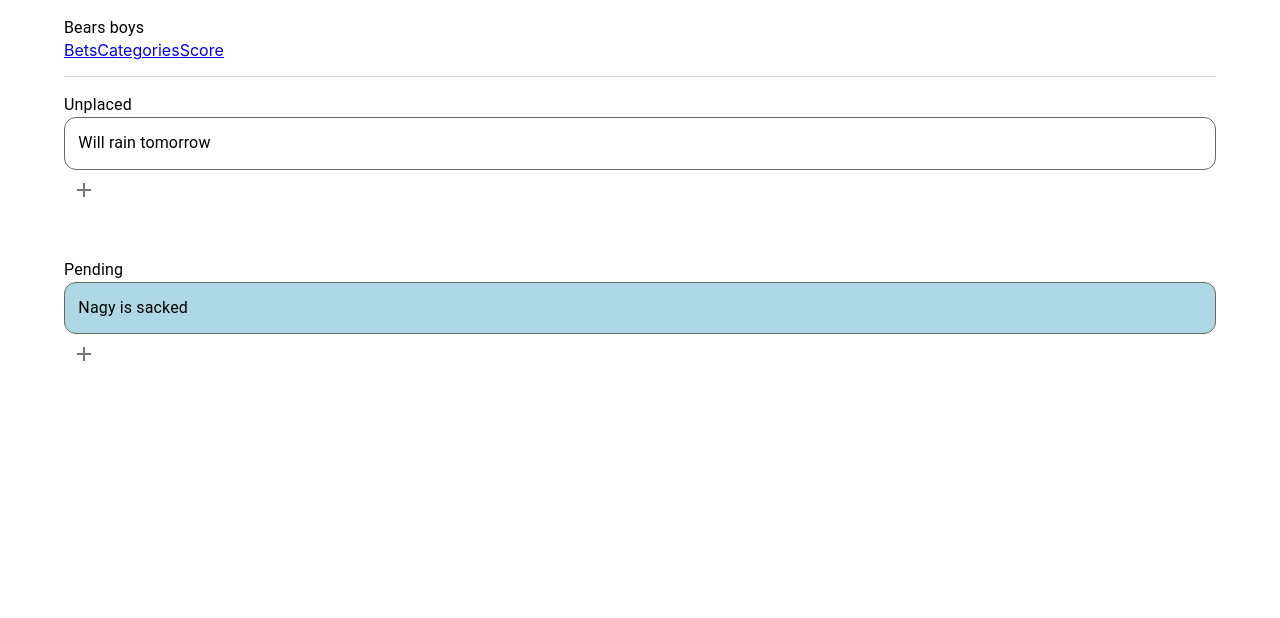
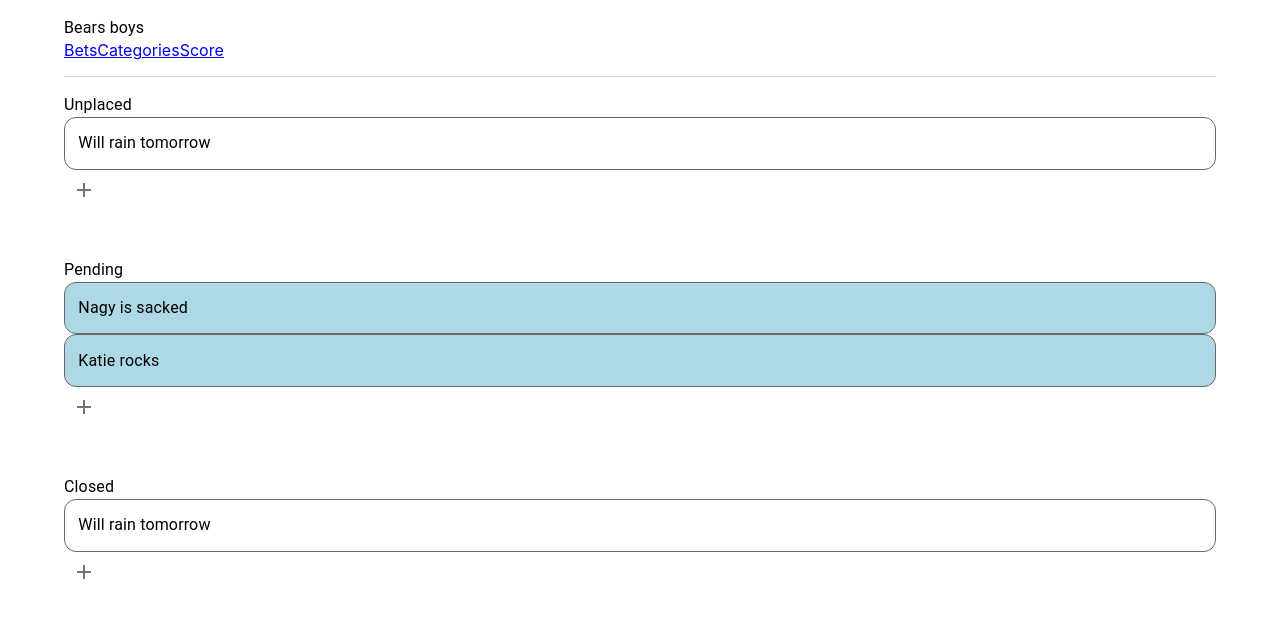
Before and after one commit to GraysonRicketts/Bets-With-Friends-Web, a React (Create React App) app in the folder code/: page /group/123/bets in a window 1280 px wide. Shown: the top 618 px of the page. Built offline with nearby package versions, Linux system fonts and the light colour scheme.

Commit message:
Add score page

```diff
--- a/code/src/app/fakedData.ts
+++ b/code/src/app/fakedData.ts
@@ -52,6 +52,14 @@ export const fakedBets: Bet[] = [
         options: fakedOptions,
         isOpen: true,
         wagers: [fakedWagers[1]]
+    },
+    {
+        id: '345',
+        title: 'Katie rocks',
+        options: fakedOptions,
+        isOpen: false,
+        wagers: fakedWagers,
+        outcome: fakedOptions[0]
     }
 ]
 
--- a/code/src/interfaces/Bet/Bet.ts
+++ b/code/src/interfaces/Bet/Bet.ts
@@ -6,5 +6,6 @@ export interface Bet {
     options: Option[];
     isOpen: boolean;
     wagers: Wager[],
+    outcome?: Option;
     category?: Category;
 }
--- a/code/src/pages/Group/PlacedBets.tsx
+++ b/code/src/pages/Group/PlacedBets.tsx
@@ -2,7 +2,7 @@ import { IconButton, Typography } from "@mui/material";
 import { Box } from "@mui/system";
 import React, { useState } from "react";
 import { ButtonRow } from "../../components/ButtonRow";
-import { Bet, Category, uuid } from "../../interfaces";
+import { Bet, uuid } from "../../interfaces";
 import AddIcon from '@mui/icons-material/Add';
 import { EditBetModal } from "./EditBetModal";
 import { useSelector } from "react-redux";
@@ -12,12 +12,13 @@ interface Props {
     bets: Bet[]
 }
 interface GroupedBets {
-    isPlaced: boolean
+    isPlaced?: boolean;
+    isOpen?: boolean;
     bets: Bet[];
 }
 
 function groupByPlacement(bets: Bet[], userId: uuid): GroupedBets[] {
-    const groupedBets: GroupedBets[] = [ { isPlaced: true, bets: []}, {isPlaced: false, bets: []}];
+    const groupedBets: GroupedBets[] = [ { isPlaced: true, isOpen: true, bets: []}, {isPlaced: false, bets: []}, { isOpen: false, bets: []}];
 
     bets.forEach((b) => {
         if (b.wagers.find(w => w.user.id === userId)) {
@@ -80,6 +81,22 @@ export const PlacedBets: React.FC<Props> = ({ bets }) => {
                 <AddIcon />
             </IconButton>
         </Box>
+
+        <Box>
+            <Typography>Closed</Typography>
+
+            {groupedBets.find(gb => !gb.isOpen)?.bets.map(b => {
+                return <ButtonRow onClick={() => {
+                    // TODO: view only edit
+                }}>
+                    <Typography>{b.title}</Typography>
+                </ButtonRow>
+            })}
+
+            <IconButton aria-label="add">
+                <AddIcon />
+            </IconButton>
+        </Box>
         {editBet && <EditBetModal isOpen={isEditModalOpen} bet={editBet} onClose={() => { setIsEditModalOpen(false) }} />}
     </>
 }
--- /dev/null
+++ b/code/src/pages/Group/ScoreScreen.tsx
@@ -0,0 +1,47 @@
+import { IconButton, Typography } from "@mui/material";
+import { Box, typography } from "@mui/system";
+import React, { useState } from "react";
+import { Bet, User, Group, uuid, points } from "../../interfaces";
+
+interface Props {
+    group: Group
+}
+
+interface PooledWinner {
+    winners: User[];
+    poolTotal: points;
+}
+
+function calculateOverallUserScore(userId: uuid, bets: Bet[]) {
+    const placedBets = bets.filter(b => !b.isOpen && b.wagers.find(w => w.user.id === userId));
+    const wonBets = placedBets.filter(b => b.outcome?.id === b.wagers.find(w => w.user.id === userId)?.option.id)
+
+    // Calculate winning pool
+    const pooledWinners: PooledWinner[] = wonBets.map(b => {
+        const winners = b.wagers.filter(w => w.option.id === b.outcome?.id).map(w => w.user);
+        const poolTotal = b.wagers.map(w => w.amount).reduce((pv, cv) => pv + cv, 0);
+        return {
+            winners,
+            poolTotal
+        }
+    })
+    // Divide winning pool by winners
+    const winnings = pooledWinners.map(pw => pw.poolTotal / pw.winners.length)
+    // Sum winning pools
+    return winnings.reduce((pv, cv) => pv + cv, 0)
+}
+
+
+export const ScoreScreen: React.FC<Props> = ({ group }) => {
+    const overallScores: { user: User, overallScore: points }[] = group.members.map(user => {
+        const overallScore = calculateOverallUserScore(user.id, group.bets);
+        return {
+            user,
+            overallScore
+        }
+    })
+    return <>
+        <Typography>Overall score</Typography>
+        {overallScores.map(os => <Typography>{os.user.name} - {os.overallScore}</Typography>)}
+    </>
+}
--- a/code/src/pages/Group/index.tsx
+++ b/code/src/pages/Group/index.tsx
@@ -1,3 +1,4 @@
+
 import { Box, Typography } from '@mui/material';
 import React from 'react';
 import { Redirect, Route, useParams, useRouteMatch } from 'react-router';
@@ -5,6 +6,7 @@ import { NavLink, Switch } from 'react-router-dom';
 import { fakedGroup } from '../../app/fakedData';
 import { CategorizedBets } from './CategorizedBets';
 import { PlacedBets } from './PlacedBets';
+import { ScoreScreen } from './ScoreScreen'
 
 export const Group: React.FC = () => {
     const { id } = useParams<{ id: string }>();
@@ -22,7 +24,7 @@ export const Group: React.FC = () => {
             <Switch>
                 <Route path={`${url}/bets`}><PlacedBets bets={group.bets} /></Route>
                 <Route path={`${url}/categories`}><CategorizedBets bets={group.bets} /></Route>
-                <Route path={`${url}/score`}>things</Route>
+                <Route path={`${url}/score`}><ScoreScreen group={group} /></Route>
                 <Redirect to={`${url}/bets`} />
             </Switch>
         </Box>
```
